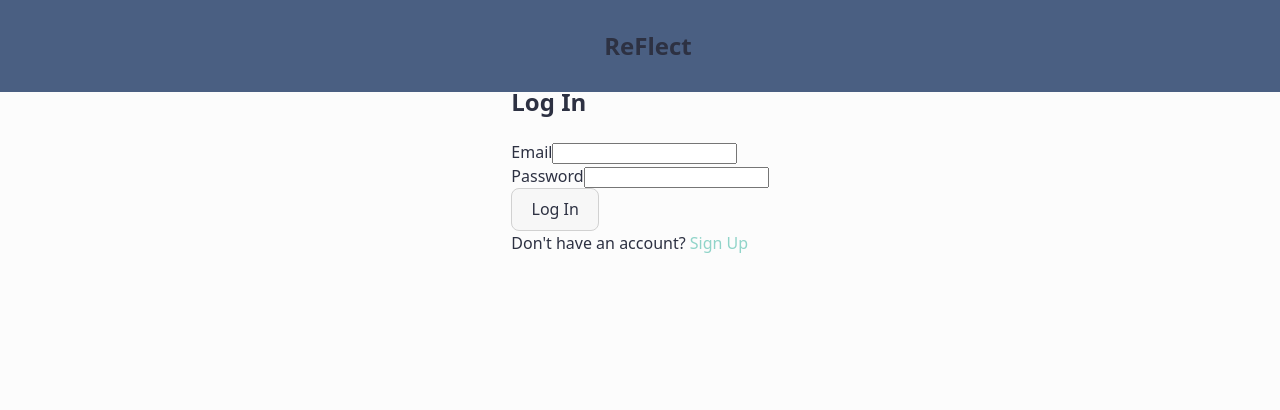
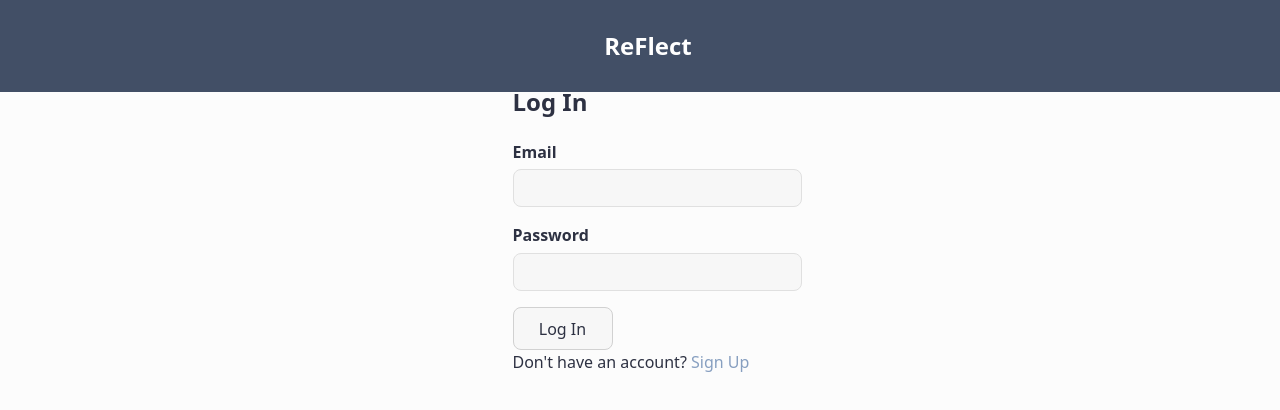
Before and after one commit to lorelaiah/hcde-438-final-project, a React (Vite) app: page / in a window 1280 px wide. Shown: the top 410 px of the page. Built offline with nearby package versions, Linux system fonts and the light colour scheme; no server answers.

Commit message:
fix login and sign up pages

```diff
--- a/src/components/navbar.jsx
+++ b/src/components/navbar.jsx
@@ -15,14 +15,14 @@ const Navbar = () => {
     if (!currentUser) {
         return (
         <nav>
-            <h2>ReFlect</h2>
+            <h2 className="nav-name">ReFlect</h2>
         </nav>
         )
     };
 
     return (
         <nav>
-            <h2>ReFlect</h2>
+            <h2 className="nav-name">ReFlect</h2>
             <Link className="nav-link" to="/">MOOD TRACKING </Link>
             <Link className="nav-link" to="/recommendations"> RECOMMENDATIONS </Link>
             <Link className="nav-link" to="/profile"> PROFILE</Link>
--- a/src/index.css
+++ b/src/index.css
@@ -8,9 +8,9 @@
   color: #2d3142;
   --text-primary: #2d3142;
   --text-secondary: #4f5d75;
-  --accent-color: #90d4c9;
-  --accent-hover: #b4e3dc;
-  --nav-bg: #4a5f82;
+  --accent-color: #879fc0;
+  --accent-hover: #a1b4cf;
+  --nav-bg: #424f66;
   --button-bg: #f7f7f7;
   --mood-bg: #fdfdfd;
 
@@ -51,6 +51,8 @@ h1 {
   color: var(--text-primary);
 }
 
+
+
 button {
   border-radius: 8px;
   border: 1px solid transparent;
@@ -62,7 +64,7 @@ button {
   background-color: var(--button-bg);
   color: var(--text-primary);
   cursor: pointer;
-  transition: border-color 0.25s;
+  transition: border-color 0.25s, transform 0.12s ease;
   border-color: #d1d1d1;
 }
 button:hover {
@@ -71,6 +73,73 @@ button:hover {
 button:focus,
 button:focus-visible {
   outline: 4px auto var(--accent-hover);
+}
+
+.auth-form, form {
+  max-width: 520px;
+  width: 100%;
+  margin: 0 auto;
+  display: flex;
+  flex-direction: column;
+  gap: 1rem;
+}
+
+label {
+  display: block;
+  margin-bottom: 0.35rem;
+  font-weight: 600;
+  color: var(--text-primary);
+}
+
+input, textarea, select {
+  padding: 0.5rem 1rem;
+  font-size: 1.0625rem;
+  line-height: 1;
+  border: 1px solid var(--outline-color);
+  border-radius: 8px;
+  background: var(--button-bg);
+  color: var(--text-primary);
+  min-height: 12px;
+  width: 100%
+}
+
+.auth-button {
+    max-width: 100px;
+}
+
+textarea {
+  min-height: 10px;
+  padding-top: 0.8rem;
+  padding-bottom: 0.8rem;
+}
+
+.form-row {
+  display: flex;
+  gap: 1rem;
+  align-items: flex-start;
+}
+
+.form-row .form-field {
+  flex: 1;
+}
+
+.form-actions {
+  display: flex;
+  gap: 0.75rem;
+  justify-content: flex-end;
+  margin-top: 0.5rem;
+}
+
+.auth-error {
+    color: rgb(173, 12, 12);
+    font-weight: 600
+}
+
+@media (max-width: 640px) {
+  .auth-form, form { padding: 0 0.5rem; gap: 0.75rem; }
+  .form-row { flex-direction: column; }
+  input[type="text"], input[type="email"], input[type="password"], textarea, select { width: 100%; }
+  .form-actions { justify-content: stretch; flex-direction: column; }
 }
 
 .button-set {
@@ -115,6 +184,10 @@ nav {
 .nav-link {
   font-size: 20px;
   color: #FFFFFF;
+}
+
+.nav-name {
+    color: white;
 }
 
 /* Mobile Adapt */
--- a/src/pages/login.jsx
+++ b/src/pages/login.jsx
@@ -27,6 +27,7 @@ const Login = () => {
         // if fail, show error message
         } catch (err) {
             setError("Failed to log in. Please try again.");
+            console.print(err);
         } finally {
             setLoading(false);
         }
@@ -36,7 +37,6 @@ const Login = () => {
         <div className="auth-container">
         <div className="auth-form-container">
             <h2>Log In</h2>
-            {error && <div className="auth-error">{error}</div>}
 
             <form onSubmit={handleSubmit} className="auth-form">
                 <div className="form-group">
@@ -61,6 +61,8 @@ const Login = () => {
                     />
                 </div>
 
+                {error && <div className="auth-error">{error}</div>}
+
                 <button
                     type="submit"
                     className="auth-button"
--- a/src/pages/profile.jsx
+++ b/src/pages/profile.jsx
@@ -1,35 +1,28 @@
-import { useState } from "react";
 import { Link, useNavigate } from "react-router-dom";
 import { useAuth } from "../components/authContext.jsx";
 import { logoutUser } from "../firebase/auth";
 
 // profile page (with sign out button)
 const Profile = () => {
-    const [error, setError] = useState("");
-    const [message, setMessage] = useState("");
     const navigate = useNavigate();
     const { currentUser, loading } = useAuth();
 
     if (loading) return <div>Loading...</div>;
 
-    // if nobody is logged in take them immediately to the home page (which will show login)
     if (!currentUser) {
         navigate("/");
     }
 
     // log out user from firebase and then navigate to home page (which will display login)
     const handleSignOut = async () => {
-        setError("");
-        setMessage("");
         try {
         const { success, error } = await logoutUser();
         if (!success) {
-            setError(error || "Failed to log out");
             return;
         }
         navigate("/");
         } catch (err) {
-        setError("An unexpected error occurred");
+            console.log(err);
         }
     };
 
--- a/src/pages/sign-up.jsx
+++ b/src/pages/sign-up.jsx
@@ -65,7 +65,7 @@ const SignUp = () => {
         <div className="auth-container">
         <div className="auth-form-container">
             <h2>Create Account</h2>
-            {error && <div className="auth-error">{error}</div>}
+
 
             <form onSubmit={handleSubmit} className="auth-form">
                 <div className="form-group">
@@ -112,6 +112,8 @@ const SignUp = () => {
                     />
                 </div>
 
+                {error && <div className="auth-error">{error}</div>}
+
                 <button
                     type="submit"
                     className="auth-button"
```
